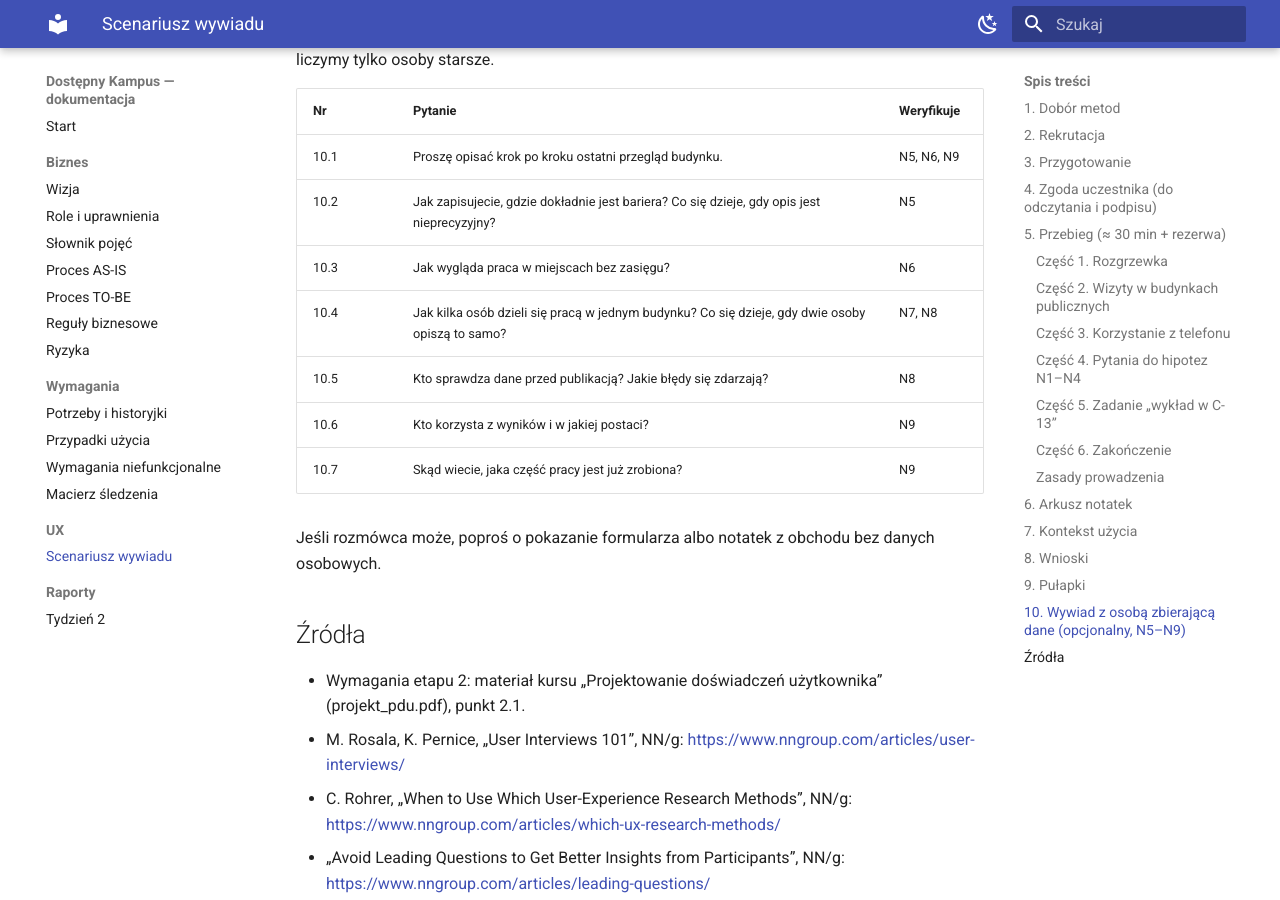
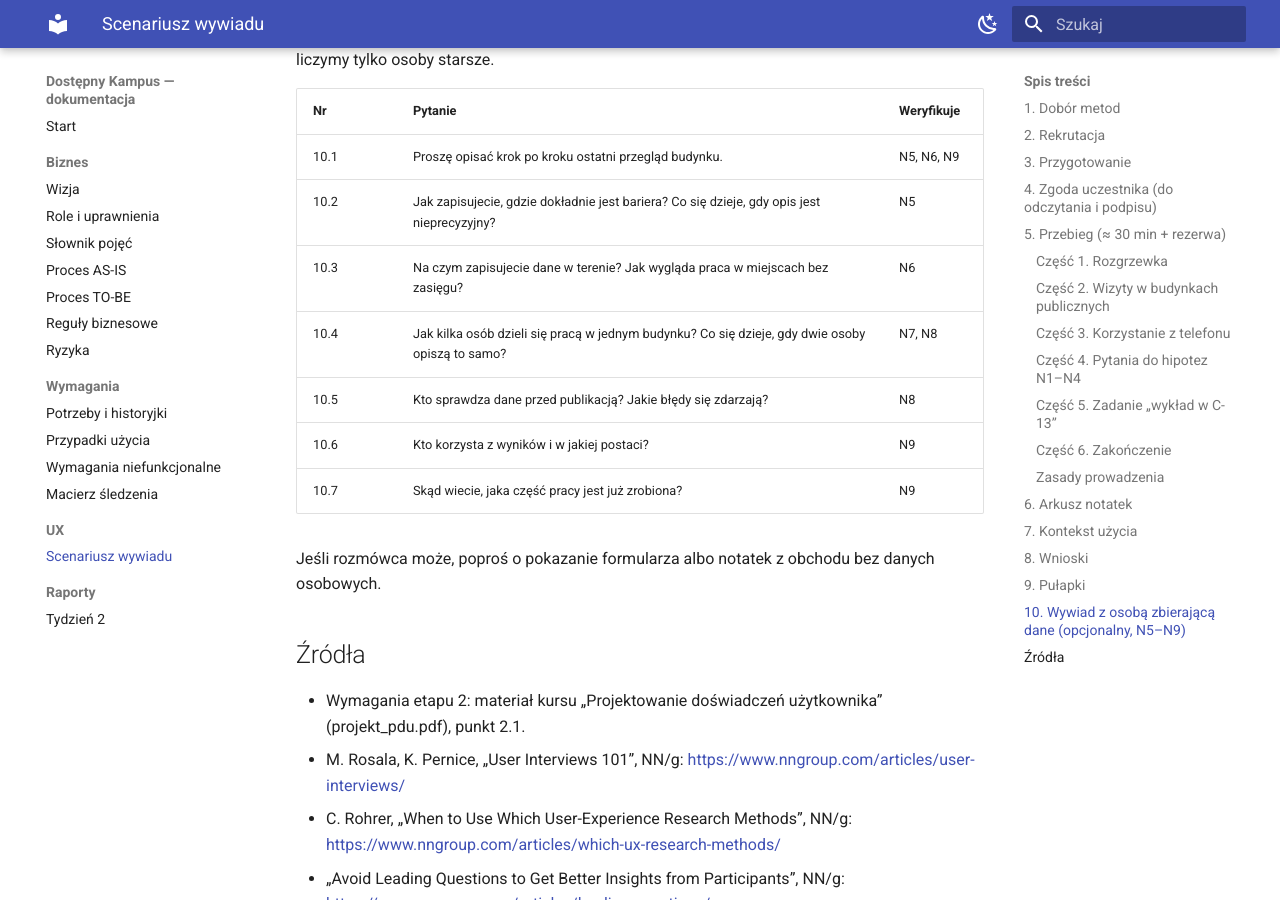
Before and after one commit to dostepny-kampus/dostepny-kampus, an MkDocs documentation site: the page built from docs/docs/ux/scenariusz-wywiadu.md, in a window 1280 px wide and 900 px high, scrolled down 10769 px. Built offline with MkDocs 1.6.1 and Material for MkDocs 9.7.7, drawn with Linux system fonts in a browser that asks for light colours.

Commit message:
docs(ux): fix presupposition in collector question 10.3

```diff
--- a/docs/docs/ux/scenariusz-wywiadu.md
+++ b/docs/docs/ux/scenariusz-wywiadu.md
@@ -275,7 +275,7 @@ Ten wywiad nie zastępuje wywiadów z osobami 60+. Do wymaganej liczby uczestnik
 | --- | --- | --- |
 | 10.1 | Proszę opisać krok po kroku ostatni przegląd budynku. | N5, N6, N9 |
 | 10.2 | Jak zapisujecie, gdzie dokładnie jest bariera? Co się dzieje, gdy opis jest nieprecyzyjny? | N5 |
-| 10.3 | Jak wygląda praca w miejscach bez zasięgu? | N6 |
+| 10.3 | Na czym zapisujecie dane w terenie? Jak wygląda praca w miejscach bez zasięgu? | N6 |
 | 10.4 | Jak kilka osób dzieli się pracą w jednym budynku? Co się dzieje, gdy dwie osoby opiszą to samo? | N7, N8 |
 | 10.5 | Kto sprawdza dane przed publikacją? Jakie błędy się zdarzają? | N8 |
 | 10.6 | Kto korzysta z wyników i w jakiej postaci? | N9 |
```
